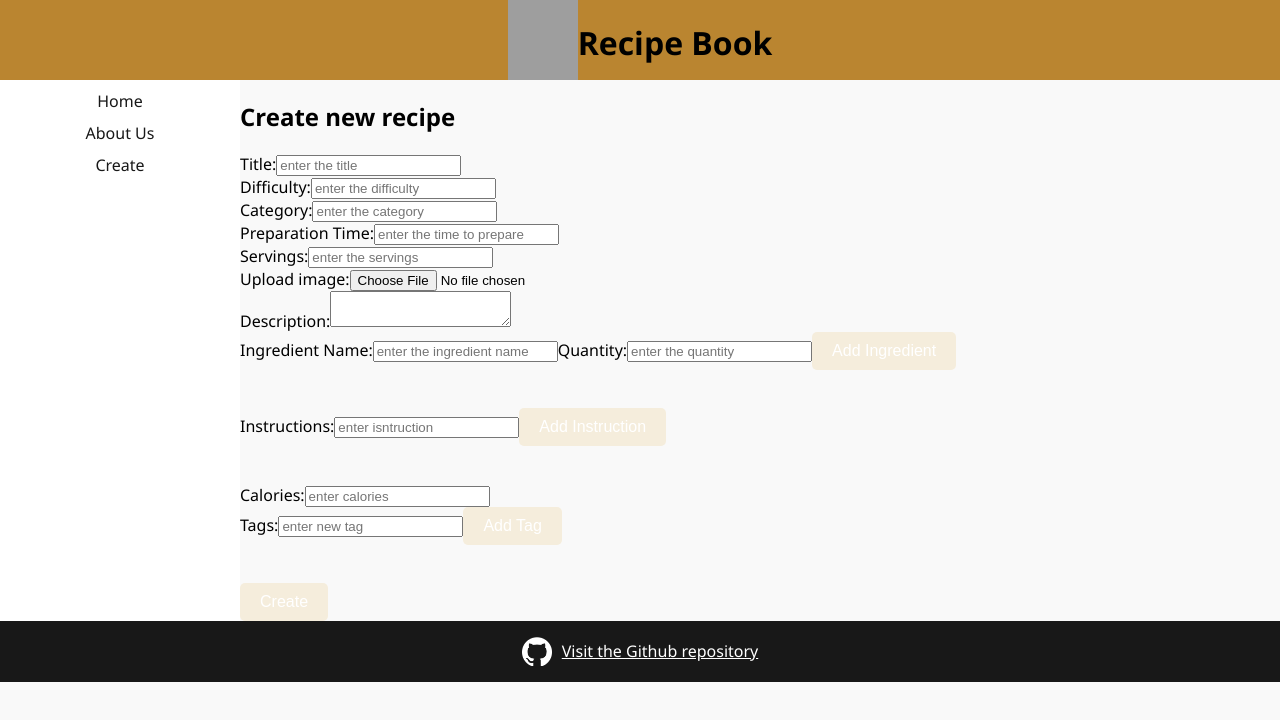
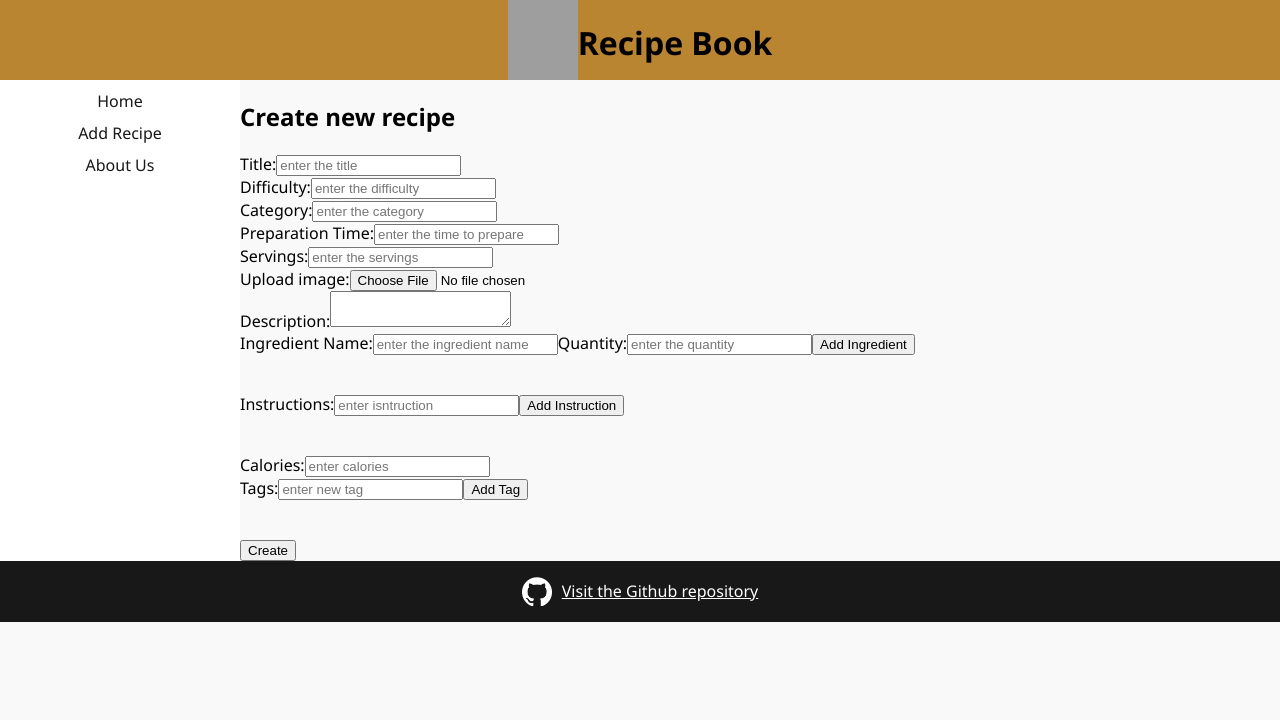
Before and after one commit to KaterynaSoloviova/recipe-book-app, a React (Vite) app in the folder recipe-book-app/: page /create in a window 1280 px wide. Shown: the top 720 px of the page. Built offline with nearby package versions, Linux system fonts and the light colour scheme; grey boxes are pictures that could not be loaded.

Commit message:
refactor: move link to create recipe to middle of sidebar

```diff
--- a/recipe-book-app/src/App.css
+++ b/recipe-book-app/src/App.css
@@ -28,20 +28,6 @@
   grid-template-columns: repeat(4, 1fr);
   gap: 20px;
   padding: 20px;
-}
-
-/* Medium screens (tablet) */
-@media (max-width: 1100px) {
-  .recipeGrid {
-    grid-template-columns: repeat(2, 1fr);
-  }
-}
-
-/* Small screens (mobile) */
-@media (max-width: 700px) {
-  .recipeGrid {
-    grid-template-columns: 1fr;
-  }
 }
 
 /* Individual recipe card */
@@ -297,3 +283,21 @@
 footer a:hover {
   text-decoration: none;
 }
+
+/**/
+/*MEDIA QUERIES*/
+/**/
+
+/* Medium screens (tablet) */
+@media (max-width: 1100px) {
+  .recipeGrid {
+    grid-template-columns: repeat(2, 1fr);
+  }
+}
+
+/* Small screens (mobile) */
+@media (max-width: 700px) {
+  .recipeGrid {
+    grid-template-columns: 1fr;
+  }
+}
--- a/recipe-book-app/src/components/Sidebar.jsx
+++ b/recipe-book-app/src/components/Sidebar.jsx
@@ -9,10 +9,10 @@
             <NavLink to="/">Home</NavLink>
           </li>
           <li>
-            <NavLink to="/about">About Us</NavLink>
+            <NavLink to="/create">Add Recipe</NavLink>
           </li>
           <li>
-            <NavLink to="/create">Create</NavLink>
+            <NavLink to="/about">About Us</NavLink>
           </li>
         </ul>
       </nav>
--- a/recipe-book-app/src/pages/NotFound.css
+++ b/recipe-book-app/src/pages/NotFound.css
@@ -1,4 +1,4 @@
-button {
+.btn {
   padding: 10px 20px;
   background-color: #f5eddc;
   color: white;
@@ -9,11 +9,11 @@
   transition: background-color 0.3s ease;
 }
 
-button:hover {
+.btn:hover {
   background-color: #ba8530;
 }
 
-button a {
+.btn a {
   text-decoration: none;
   color: #181818;
 }
--- a/recipe-book-app/src/pages/NotFound.jsx
+++ b/recipe-book-app/src/pages/NotFound.jsx
@@ -10,7 +10,7 @@
           Uo oh, we can't seem to find the page you're looking for. <br />
           Try going back to the home page.
         </p>
-        <button>
+        <button className="btn">
           <Link to="/">Home</Link>
         </button>
       </div>
```
